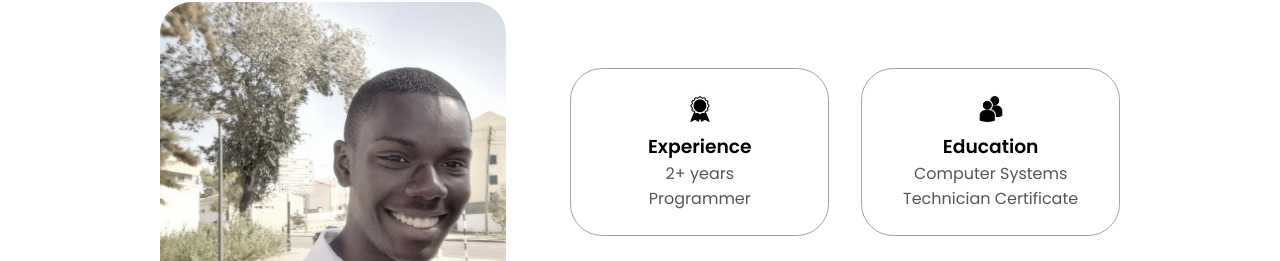
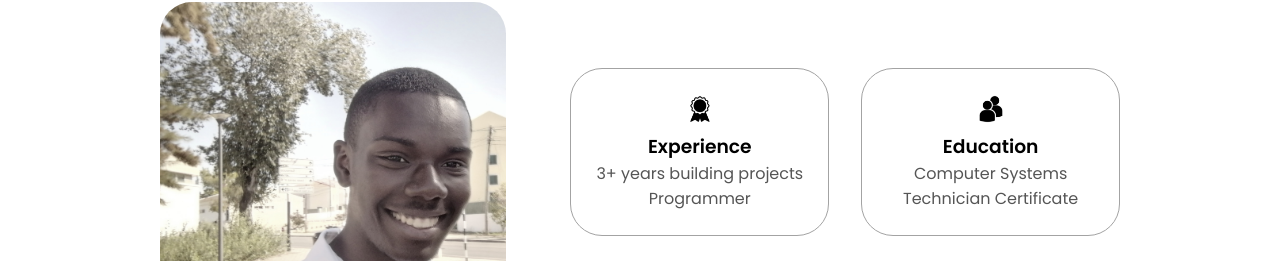
Before and after one commit to printfDamian/portfolio, a plain HTML site: page index.html in a window 1280 px wide. Shown: the part 1117-1378 px from the top of the page. Drawn offline with Linux system fonts and the light colour scheme.

Commit message:
building projects

```diff
--- a/index.html
+++ b/index.html
@@ -96,7 +96,7 @@
               />
               <h3>Experience</h3>
               <p>
-                2+ years<br />
+                3+ years building projects<br />
                 Programmer
               </p>
             </div>
```
